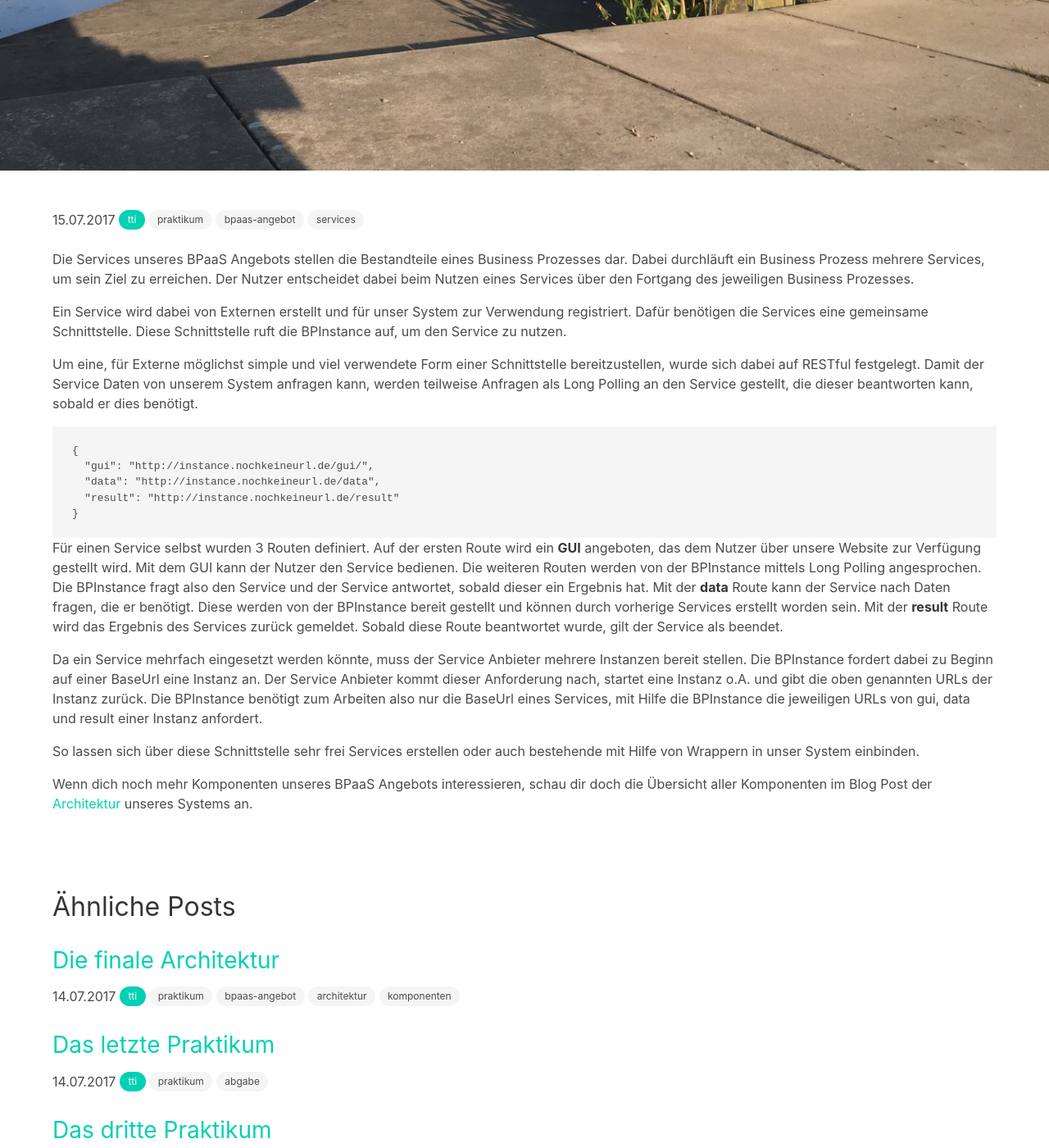
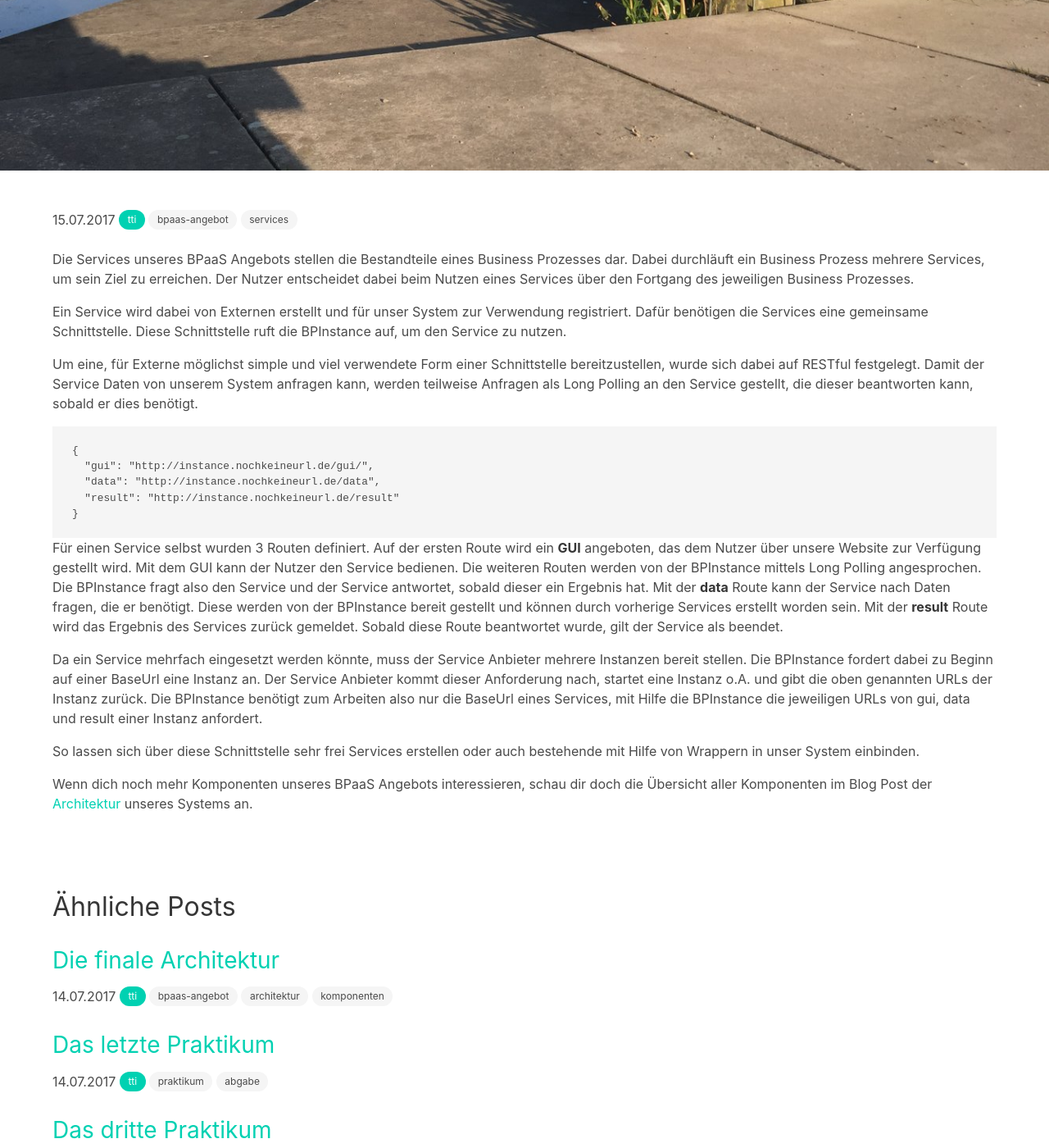
Before and after one commit to EdJoPaTo/edjopato.de, a Jekyll site: the page built from _posts/2017-07-15-services.md, in a window 1280 px wide and 1400 px high, scrolled down 456 px. Shown: the whole window at 82% size. Built offline with Jekyll 4.4.1, drawn with Linux system fonts in a browser that asks for light colours.

Commit message:
fix: tags

```diff
--- a/_posts/2017-07-15-architektur.md
+++ b/_posts/2017-07-15-architektur.md
@@ -3,9 +3,9 @@ layout: post
 title: Die finale Architektur
 date: '2017-07-15 01:30:00 +0200'
 sitemap:
-  lastmod: 2017-07-15 02:10:00 +0200
+  lastmod: 2017-07-15 02:30:00 +0200
 categories: tti
-tags: praktikum bpaas-angebot architektur komponenten
+tags: bpaas-angebot architektur komponenten
 header: large
 background:
   style: linear-gradient(rgba(0, 0, 0, 0.4), rgba(0, 0, 0, 0.0)), url(/assets/backgrounds/luhepark1.jpg)
--- a/_posts/2017-07-15-services.md
+++ b/_posts/2017-07-15-services.md
@@ -2,8 +2,10 @@
 layout: post
 title: Die Services
 date: '2017-07-15 02:10:00 +0200'
+sitemap:
+  lastmod: 2017-07-15 02:30:00 +0200
 categories: tti
-tags: praktikum bpaas-angebot services
+tags: bpaas-angebot services
 header: large
 background:
   style: url(/assets/backgrounds/luhepark2.jpg)
```
